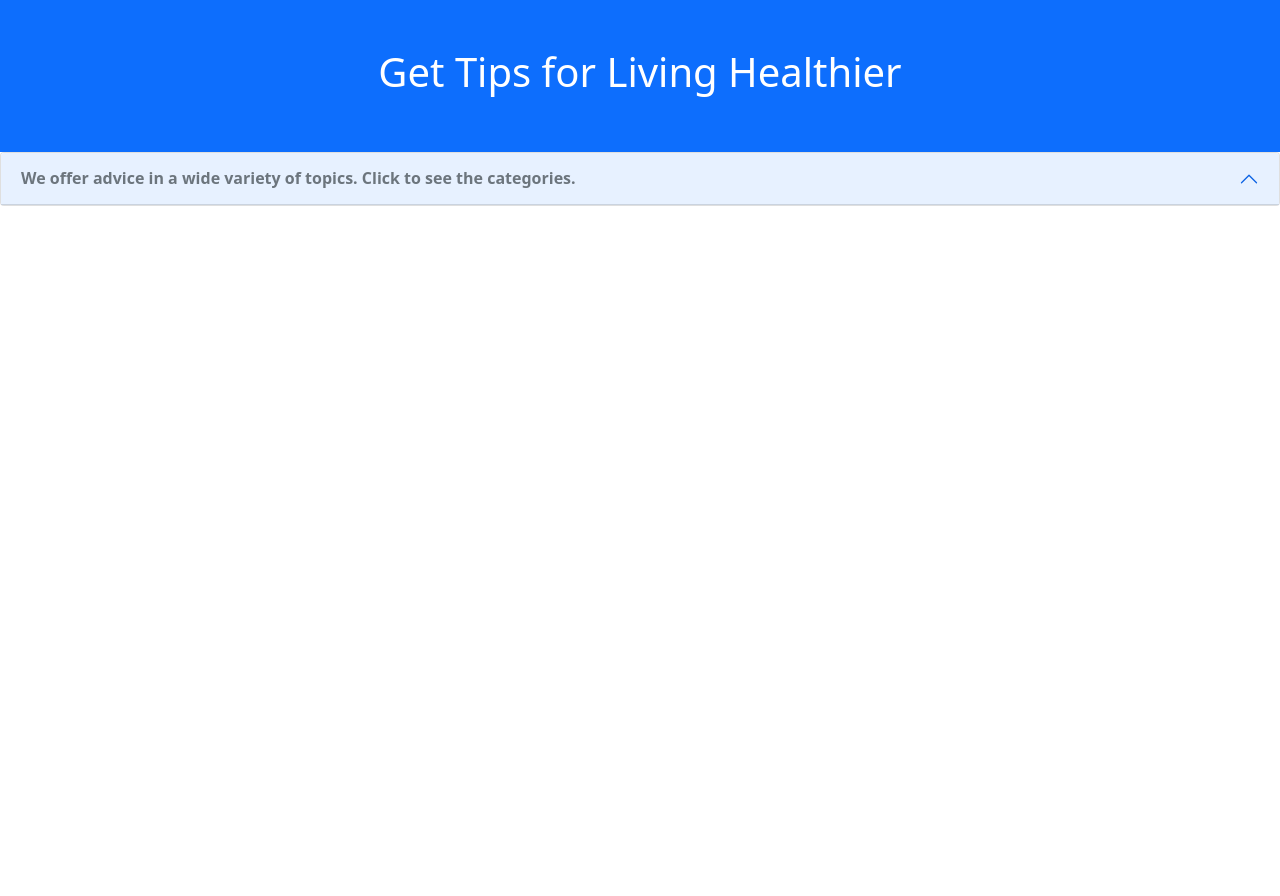
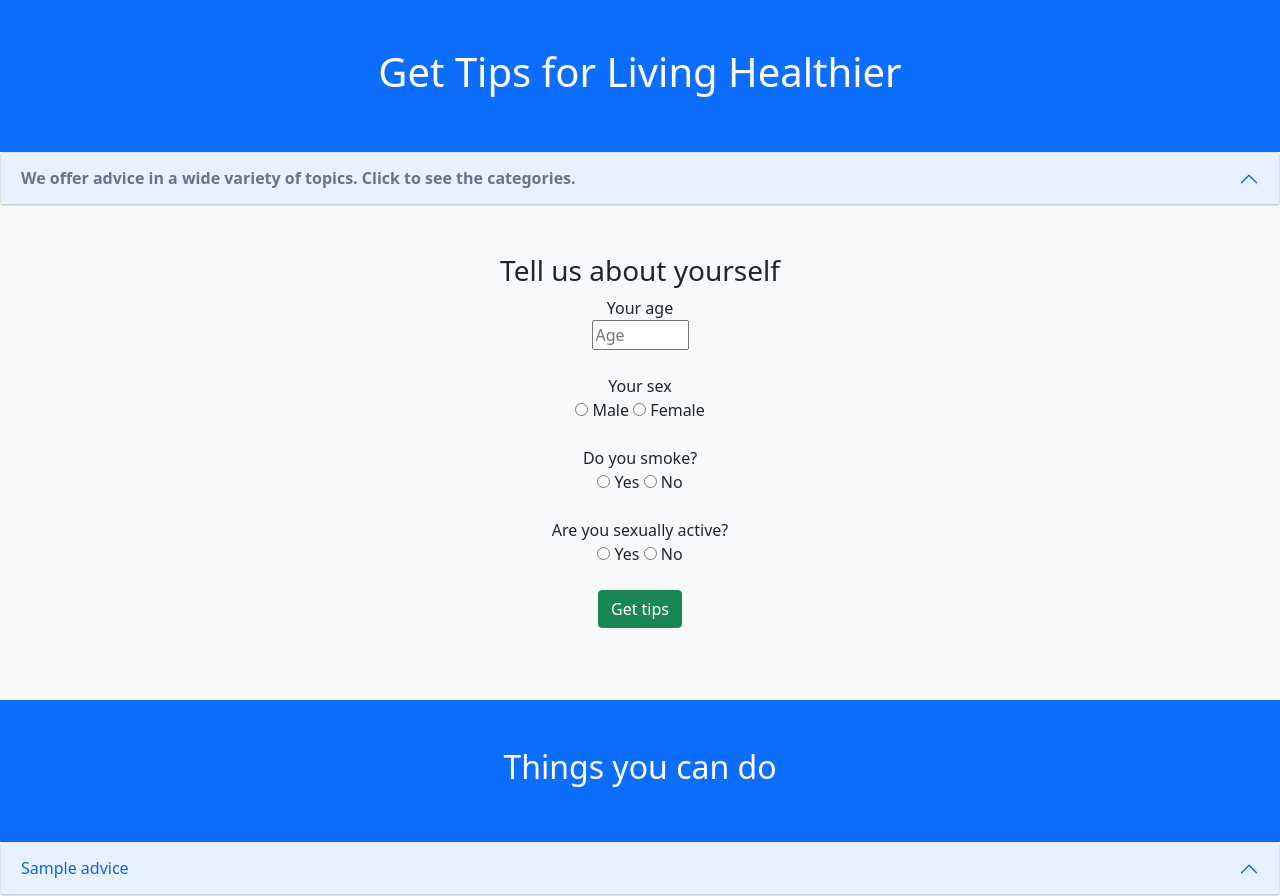
Before and after one commit to bounswe/bounswe2022group6, a Django app: template practice_app/apps/advice/templates/adviceHome.html in a window 1280 px wide. Before the commit the page ends 206 px from the top, so only its background shows below. Run offline with Django 3.2, Linux system fonts and the light colour scheme; the template is opened without the code that fills it: most values are stand-ins (such as "Sample title", 1, 10 or a date in 2020).

Commit message:
Updated the home page to support POST requests. The page contains a form that when filled and submitted makes a POST request to the advice/api and displays the returned advice list.

```diff
--- a/practice_app/apps/advice/templates/adviceHome.html
+++ b/practice_app/apps/advice/templates/adviceHome.html
@@ -40,5 +40,60 @@
 		</div>
 	  </div>
 	</div>
+	<div class="p-5 bg-light text-center">
+		<h3>Tell us about yourself</h3>
+        <form id="form" class="form-group" method="POST" action="{%url 'home' %}#tips">
+			{%csrf_token%}
+			<label>Your age</label><br>
+			<input type="number" name="age" placeholder="Age" min="0" max="120" required>
+			<br>
+			<br>
+			<label>Your sex</label><br>
+			<input type="radio" name="sex" value="male" required>
+			<label for="male">Male</label>
+			<input type="radio" name="sex" value="female" required>
+			<label for="female">Female</label>
+			<br>
+			<br>
+			<label>Do you smoke?</label><br>
+			<input type="radio" name="tobaccoUse" value=0 required>
+			<label for="male">Yes</label>
+			<input type="radio" name="tobaccoUse" value=1 required>
+			<label for="female">No</label>
+			<br>
+			<br>
+			<label>Are you sexually active?</label><br>
+			<input type="radio" name="sexuallyActive" value=0 required>
+			<label for="male">Yes</label>
+			<input type="radio" name="sexuallyActive" value=1 required>
+			<label for="female">No</label>
+			<br>
+			<br>
+			<input class="btn btn-success" type="submit" value="Get tips">
+			<br>
+			<br>
+        </form>
+    </div>
+	{% if advice_list %}
+	<div class="p-5 bg-primary text-white text-center" id="tips">
+        <h2>Things you can do</h2>
+    </div>
+	{% endif %}
+	<div class="accordion" id="accordion1">
+	  {% for advice in advice_list %}
+	  <div class="accordion-item">
+		<h2 class="accordion-header" id="heading{{advice.index}}">
+		  <button class="accordion-button" type="button" data-bs-toggle="collapse" data-bs-target="#collapse{{advice.index}}" aria-expanded="true" aria-controls="collapse{{advice.index}}">
+			{{advice.advice_title}}
+		  </button>
+		</h2>
+		<div id="collapse{{advice.index}}" class="accordion-collapse collapse" aria-labelledby="heading{{advice.index}}" data-bs-parent="#accordion1">
+		  <div class="accordion-body">
+			{{advice.advice_desc}}
+		  </div>
+		</div>
+	  </div>
+	  {% endfor %}
+	</div>
 </body>
 </html>
```
Also changed, not shown: practice_app/apps/advice/views.py (+25 -0 lines).
